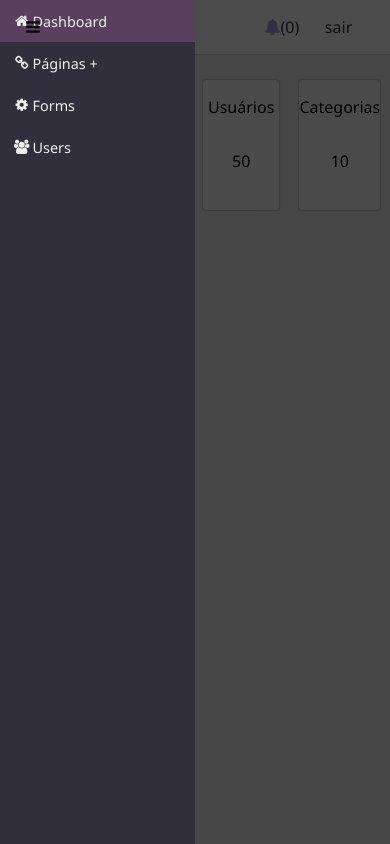
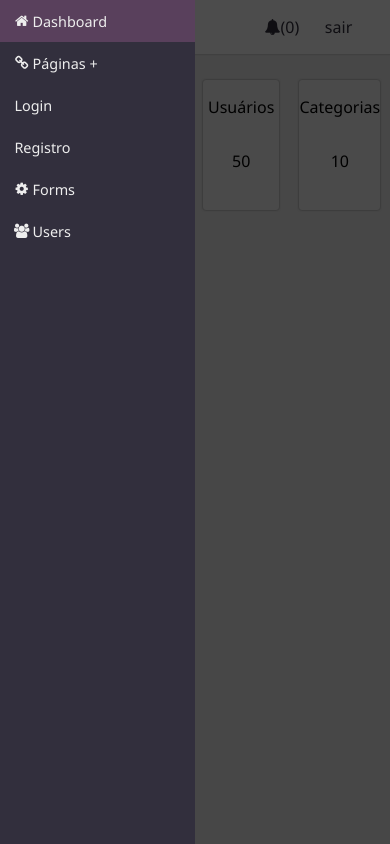
Before and after one commit to Guilherme-fagundes/GK-Admin, a plain HTML site: page index.html in a window 390 px wide. Both pictures are taken after a click on the element 32 px from the left and 27 px from the top of the page. Drawn offline with Linux system fonts and the light colour scheme.

Commit message:
Correção menu mobile

```diff
--- a/cdn/css/template.css
+++ b/cdn/css/template.css
@@ -74,11 +74,29 @@
     display: none!important;
 }
 .mobileNavSess{
-    position: fixed;
+    position: absolute;
+    z-index: 10;
     width: 100%;
     height: 100%;
     background-color: rgba(0,0,0,.7);
     display: none;
+}
+.mobileNavSess .mobileNav{
+    width: 50%;
+    position: absolute;
+    height: 100%;
+    background-color: #322f3d;
+    z-index: 10;
+}
+.mobileNavSess .mobileNav ul li a{
+    display: block;
+    color: #eeeeee;
+    padding: .8em 1em;
+    text-decoration: none;
+    font-size: .9em;
+}
+.mobileNavSess .mobileNav ul li a:hover{
+    background-color: #59405c;
 }
 .dashLeftSiderbar{
     position: fixed;
--- a/cdn/js/dash.js
+++ b/cdn/js/dash.js
@@ -3,28 +3,18 @@
         $(".dashLeftSiderbarContent ul li.subMenu > ul").slideToggle(500);
     });
 
-    $("#btnMobile").click(function (){
-        $(this).css({display: 'none'});
-        $(".mobileNavSess").css({
-            display: "block",
-            'z-ndex': 10
-        })
-        $(".mobileNavSess .dashLeftSiderbar").css({
-            display: 'block',
-            width: '50%',
-            'z-index': 10,
-            position: 'absolute'
-        })
+    $("#btnMobile").click(function () {
+        $(".mobileNavSess").fadeIn(500);
 
     });
+    $("body > #mobileSes").click(function (e){
+        // e.preventDefault();
+        var target = e.target.id;
+        if (target == 'mobileSes' || target == 'navItem'){
+            $(this).fadeOut();
+        }
 
-    $(".mobileNavSess").click(function (){
-        $(this).css({
-            display: 'none'
-        })
-        $('#btnMobile').fadeIn()
-    });
-
+    })
 
 
 })
--- a/index.html
+++ b/index.html
@@ -11,12 +11,10 @@
 
 </head>
 <body>
-<div class="mobileNavSess">
-    <div class="dashLeftSiderbar">
-        <div class="dashLeftSiderbarContent">
-
+<section class="mobileNavSess" id="mobileSes">
+    <div class="mobileNav">
         <ul>
-                <li><a href="index.html">
+            <li><a href="index.html" id="navItem">
                 <span class="icon icon-home"></span>
                 <span class="title">Dashboard</span>
 
@@ -27,27 +25,24 @@
 
             </a>
                 <ul>
-                        <li><a href="login.html">Login</a></li>
-                        <li><a href="#">Registro</a></li>
+                    <li><a href="login.html" id="navItem">Login</a></li>
+                    <li><a href="#" id="navItem">Registro</a></li>
                 </ul>
             </li>
-                <li><a href="form.html">
+            <li><a href="form.html" id="navItem">
                 <span class="icon icon-cog"></span>
                 <span class="title">Forms</span>
 
             </a></li>
-                <li><a href="form.html">
+            <li><a href="users.html" id="navItem">
                 <span class="icon icon-users"></span>
                 <span class="title">Users</span>
 
             </a></li>
-
         </ul>
     </div>
 
-    </div>
-
-</div>
+</section>
 <div class="dashLeftSiderbar">
     <div class="dashLeftSiderbarContent">
 
```
Also changed, not shown: form.html (+12 -11 lines), users.html (+8 -12 lines). Lines whose indentation alone changed are shown as unchanged.
